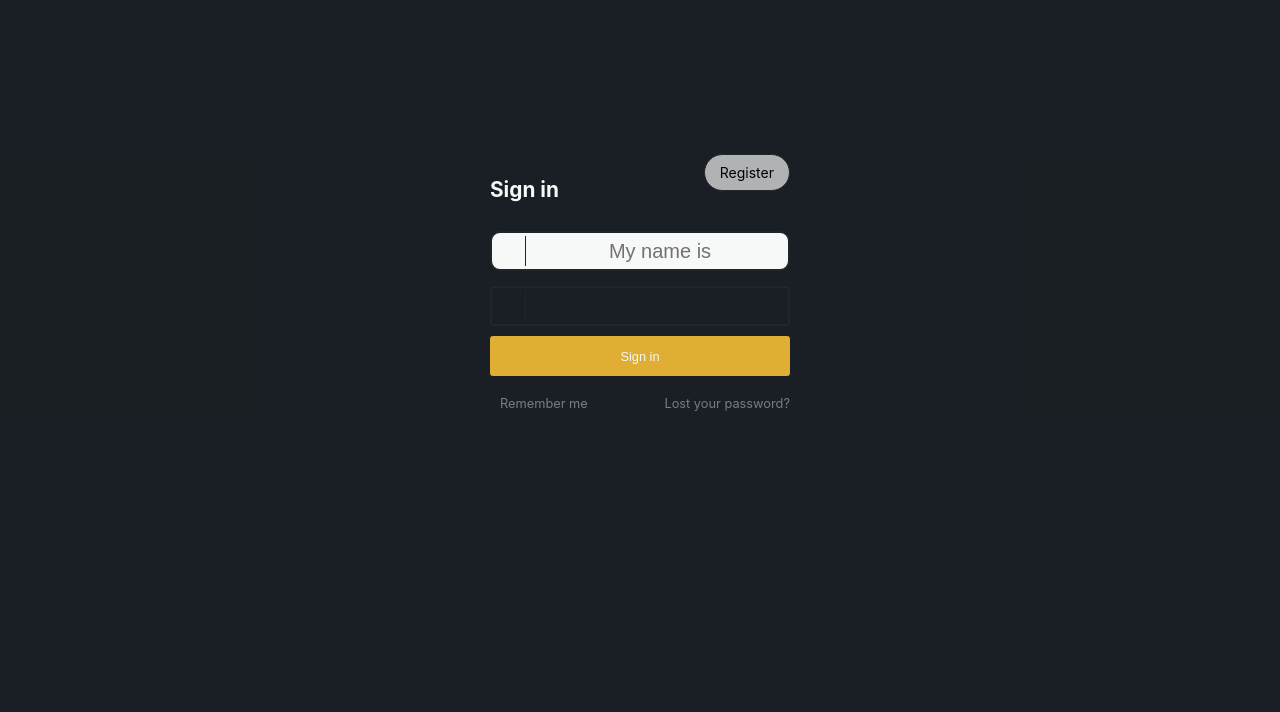
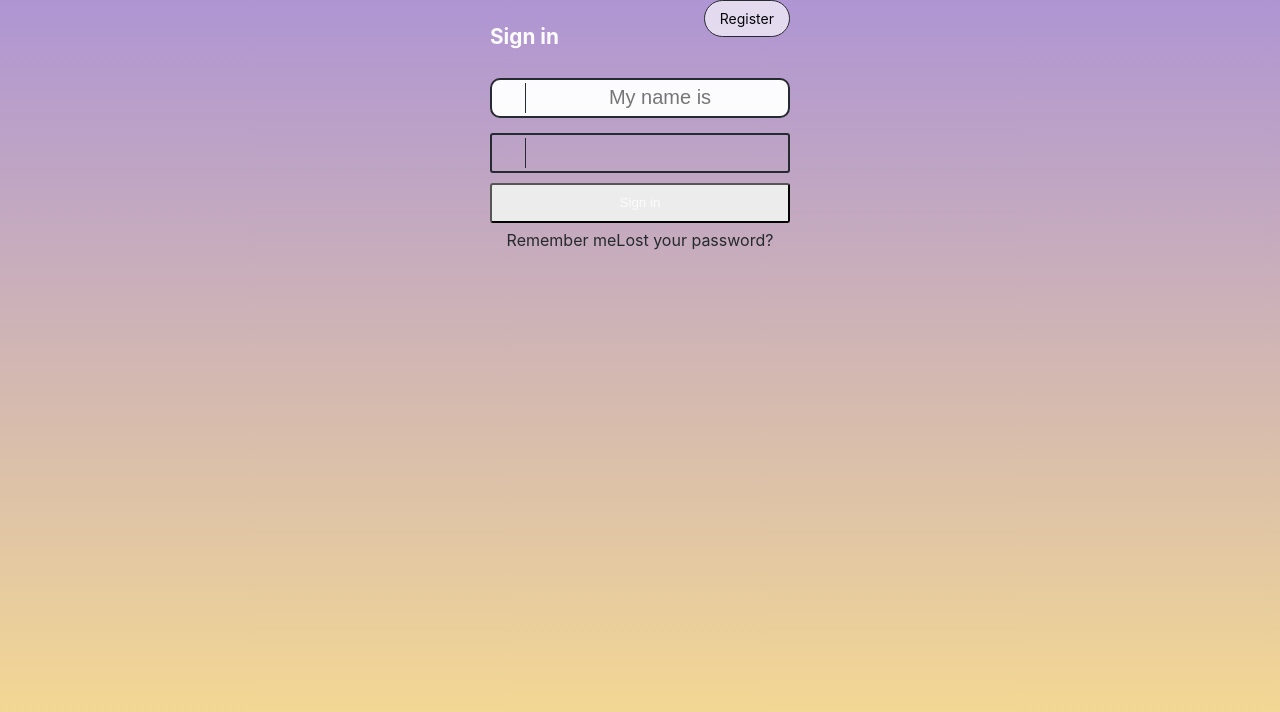
Before and after one commit to DoSomeLight/dosomelight-lk, a React (Create React App) app: page /auth in a window 1280 px wide. Shown: the top 712 px of the page. Built offline with nearby package versions, Linux system fonts and the light colour scheme; no server answers.

Commit message:
авторизация, кнопка1

```diff
--- a/src/ROUTES/Auth/BackStage/Assets/Styles/style.scss
+++ b/src/ROUTES/Auth/BackStage/Assets/Styles/style.scss
@@ -28,7 +28,11 @@ $border:#22272d;
   box-sizing:border-box;
 }
 
-html, body {background:$bg;font-family: 'Roboto', sans-serif;}
+html, body {
+    background: linear-gradient(to top, #fbdf8c 0%, #af95d3 100%);
+    height: 100%;
+    font-family: "Roboto", sans-serif;
+}
 
 .clear {clear:both;}
 
@@ -38,16 +42,21 @@ html, body {background:$bg;font-family: 'Roboto', sans-serif;}
 
 .wrapper{
   width:300px;
-  margin:12% auto;
+
+  margin-left: auto;
+  margin-right: auto;
+  margin-top: auto;
+  //margin:12% auto;
 }
 
-form {position:relative;}
+form {position:relative; }
 
 .clear {clear:both;}
 .sign-in {
   float:left;
   color:white;
   font-size:1.3em;
+ // margin-top: 50%;
 }
 .button {
   float:right;
@@ -118,6 +127,7 @@ input[type="text"]{
   border:2px solid $border;
   padding-left:45px;
   color:$button;
+  //margin-top: 50%;
 }
 input[type="password"]{
   background:transparent;
@@ -125,68 +135,90 @@ input[type="password"]{
   padding-left:45px;
   color:$button;
 }
-input[type="submit"]{
-  background:$button;
-  border:none;
-  color:white;
-  text-align:center;
-  font-size:0.8em;
-  cursor:pointer;
-}
+// input[type="submit"]{
 
-input[type="radio"]{
-  display:none;
-}
-.radio-check {
-  width:50px;
-  height:20px;
-  border:1px solid $border;
-  border-radius:30px;
-  margin-top:10px;
-  float:left;
-  text-align:center;
-  padding:4px 0;
-  color:$button;
-  font-size:0.65em;
-  position:relative;
-  label{
-    margin:0 2px;
-    cursor:pointer;
-  }
-  .switch-selection{
-    display: block;
-    position: absolute;
-    width:11px;
-    height:11px;
-    border-radius:50%;
-    background:#babbbd;
-    margin-top:-11px;
-    margin-left:11px;
-    transition: 0.2s ease-out;
-  }
-
-}
-
- .radio-yes:checked ~ .switch-selection{
-    margin-left:25px !important;
-  }
+// //   background:$button;
+// //   border:none;
+// //   color:white;
+// //   text-align:center;
+// //   font-size:0.8em;
+// //   cursor:pointer;
 
 
-.check-label {
-  font-size:0.8em;
-  color:#7f8084;
-  margin-top:10px;
-  float:left;
-  padding:3px 0;
-  margin-left:10px;
+
+// }
+
+.registr {
+		&::before{
+			bottom: 0;
+			left: 0;
+			border-left: 1.5px solid 	#FBE6A9;
+			border-top: 1.5px solid #FBDF8C;
+			transition: 0s ease opacity 0.8s, 0.2s ease width 0.4s, 0.2s ease height 0.6s;
+			content: "";
+			position: absolute;
+			width: 0;
+			height: 0;
+			opacity: 0;
+			box-sizing: border-box;
+		}
+
+        float: right;
+        border-radius: 3px;
+        font-size: 0.8em;
+        text-decoration: none;
+        color: #3c196d;
+        display: inline-block;
+        position: relative;
+        padding: 5px 5px;
+        border: 1px solid;
+        border-image: linear-gradient(180deg, #bfa3e7, #ad8cdd, #7a55ad, #391072);
+        border-image-slice: 1;
+        margin-top: 5%;
+        font-family: "Montserrat", sans-serif;
+        font-size: 12px;
+        overflow: hidden;
+        letter-spacing: 2px;
+        transition: 0.8s cubic-bezier(0.165, 0.84, 0.44, 1);
+		&::after{
+			top: 0;
+			right: 0;
+			border-right: 1.5px solid #F7D265;
+			border-bottom: 1.5px solid #f2b600;
+			transition: 0s ease opacity .4s, .2s ease width, .2s ease height .2s;
+			content: "";
+			position: absolute;
+			width: 0;
+			height: 0;
+			opacity: 0;
+			box-sizing: border-box;
+		}
+		&:hover{
+			&::after{
+				height: 100%;
+				width: 100%;
+				opacity: 1;
+				transition: 0s ease opacity .4s, .2s ease height .4s, .2s ease width .6s;
+			}
+		}
+		&:hover{
+			&::before{
+				height: 100%;
+				width: 100%;
+				opacity: 1;
+				transition: 0s ease opacity 0s, .2s ease height, .2s ease width .2s;
+			}
+		}
+		&:hover{
+			background: #e5daf4;
+		}
+		> * {
+			flex-wrap: wrap;
+			display: flex;
+			height: fit-content;
+			width: fit-content;
+		}
 }
-
-
-.forgot-label {
-  font-size:0.8em;
-  color:#7f8084;
-  margin-top:10px;
-  float:right;
-  padding:3px 0;
-  cursor:pointer;
-}
+// .form_main{
+//     margin-top: 50%;
+// }
```
